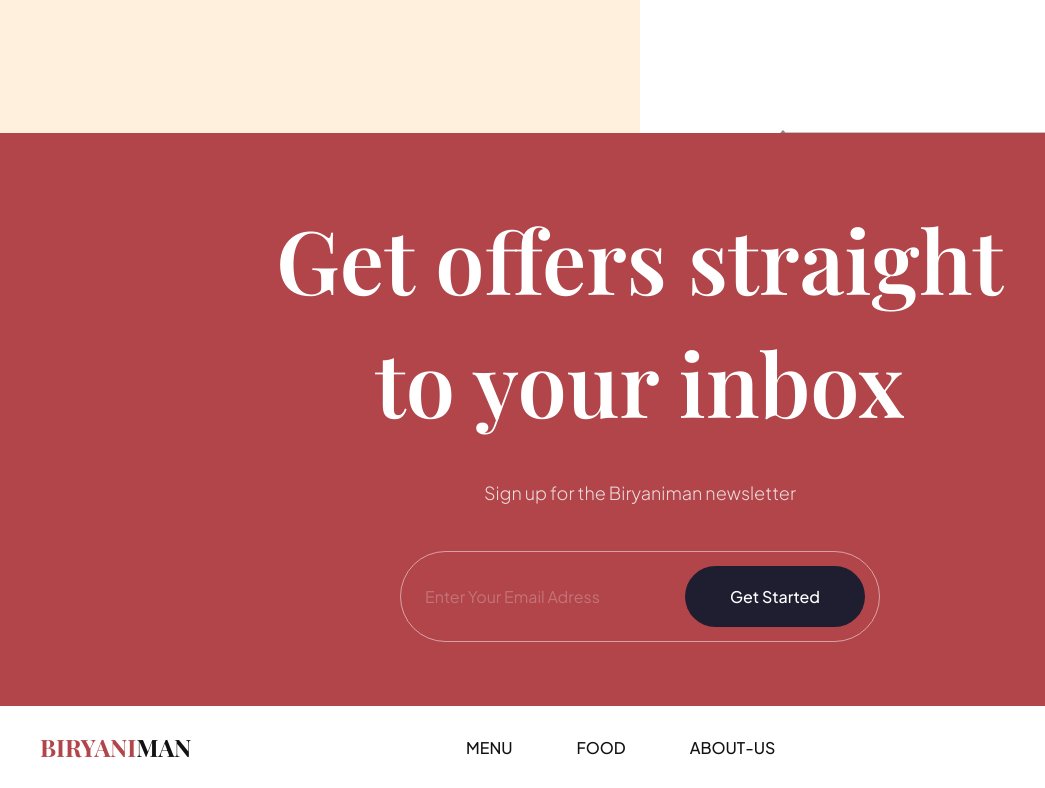
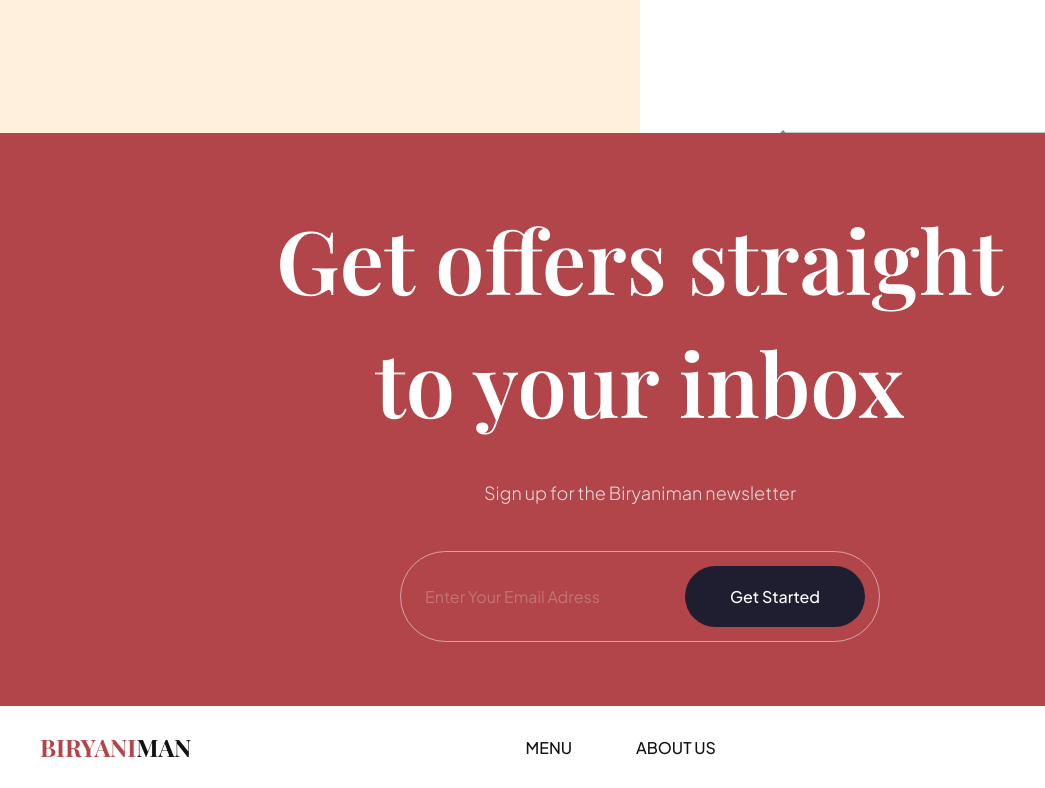
Before and after one commit to mhmumer/biryaniman, a website built with Vite: page index.html in a window 1280 px wide. Shown: the part 2857-3645 px from the top of the page, 0-1045 px from the left. Built offline with nearby package versions, Linux system fonts and the light colour scheme.

Commit message:
Update index.html

```diff
--- a/index.html
+++ b/index.html
@@ -213,9 +213,9 @@
       </h3>
       <ul class="footer__nav">
         <li><a href="#menu">Menu</a></li>
-        <li><a href="#food">food</a></li>
 
-        <li><a href="#about-us">about-us</a></li>
+
+        <li><a href="#about-us">about us</a></li>
 
       </ul>
       <ul class="footer__social">
```
